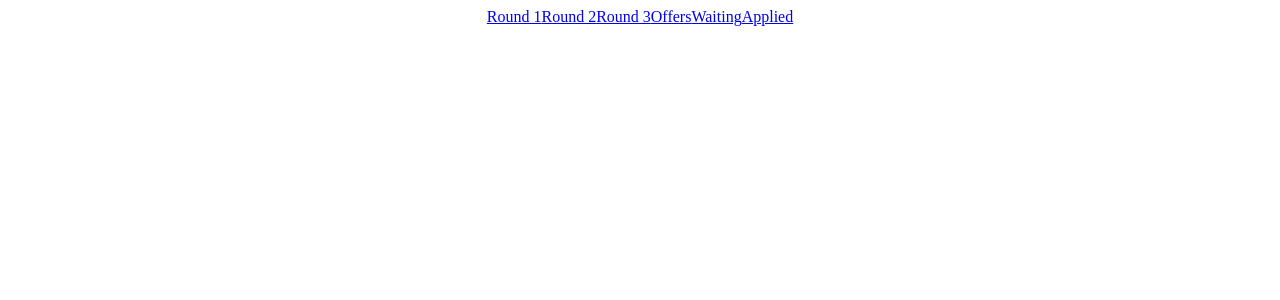
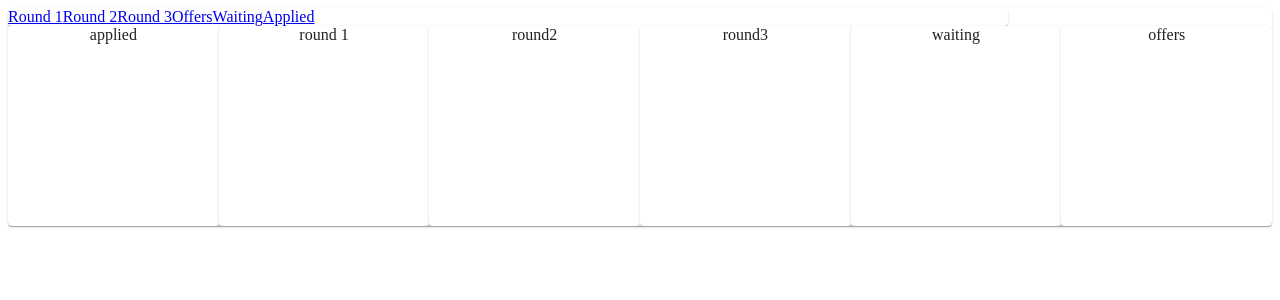
Before and after one commit to aarminoe/serverless-app, a React (Create React App) app in the folder personal-job-tracker/: page / in a window 1280 px wide. Shown: the top 300 px of the page. Built offline with nearby package versions, Linux system fonts and the light colour scheme.

Commit message:
deleted router, componenets now all on one page horizontally;

```diff
--- a/personal-job-tracker/src/App.css
+++ b/personal-job-tracker/src/App.css
@@ -1,3 +1,15 @@
 .App {
   text-align: center;
+  display: flex;
+  flex-direction: row;
 }
+
+.header-card {
+  width: 1000px;
+  background-color: blue;
+}
+
+.one-card {
+  height: 200px;
+  width: 500px;
+}
--- a/personal-job-tracker/src/App.js
+++ b/personal-job-tracker/src/App.js
@@ -1,30 +1,41 @@
 import { Route, Routes } from 'react-router-dom';
 import './App.css';
 import Applied from './Applied';
-import Board from './Board';
 import Header from './Header';
 import Offer from './Offer';
 import Round1 from './Round1';
 import Round2 from './Round2';
 import Round3 from './Round3';
 import Waiting from './Waiting';
+import { Card } from '@mui/material';
 
 function App() {
   return (
-    <div className="App">
-      <head>
-
-      </head>
-      <div><Header /></div>
-      <Routes>
-        <Route path='/applied' element={<Applied/>}/>
-        <Route path='/offers' element={<Offer/>}/>
-        <Route path='/waiting' element={<Waiting/>}/>
-        <Route path='/round-1' element={<Round1/>}/>
-        <Route path='/round-2' element={<Round2/>}/>
-        <Route path='/round-3' element={<Round3/>}/>
-      </Routes>
-    </div>
+    <Card >
+      <Card className='header-card'>
+        <Header />
+      </Card>
+      <Card className="App">
+        <Card className='one-card'>
+          <Applied/>
+        </Card>
+        <Card className='one-card'>
+          <Round1/>
+        </Card >
+        <Card className='one-card'>
+          <Round2/>
+        </Card>
+        <Card className='one-card'>
+          <Round3/>
+        </Card>
+        <Card className='one-card'>
+          <Waiting/>
+        </Card>
+        <Card className='one-card'>
+          <Offer/>
+        </Card>
+      </Card>
+    </Card>
   );
 }
 
--- a/personal-job-tracker/src/Board.js
+++ /dev/null
@@ -1,11 +0,0 @@
-import React from "react";
-
-function Board() {
-    return (
-        <div>
-            board here
-        </div>
-    )
-}
-
-export default Board
```
